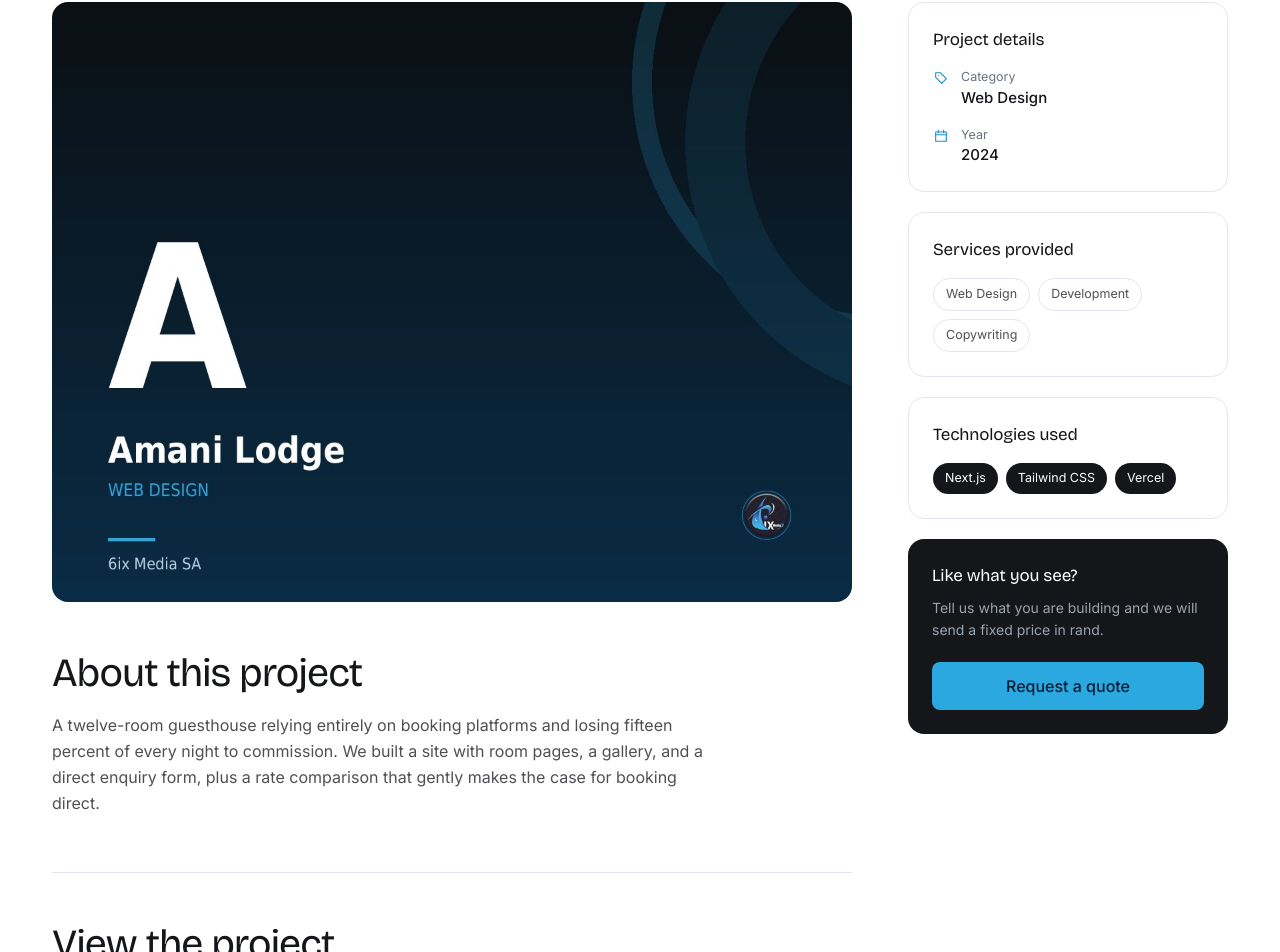
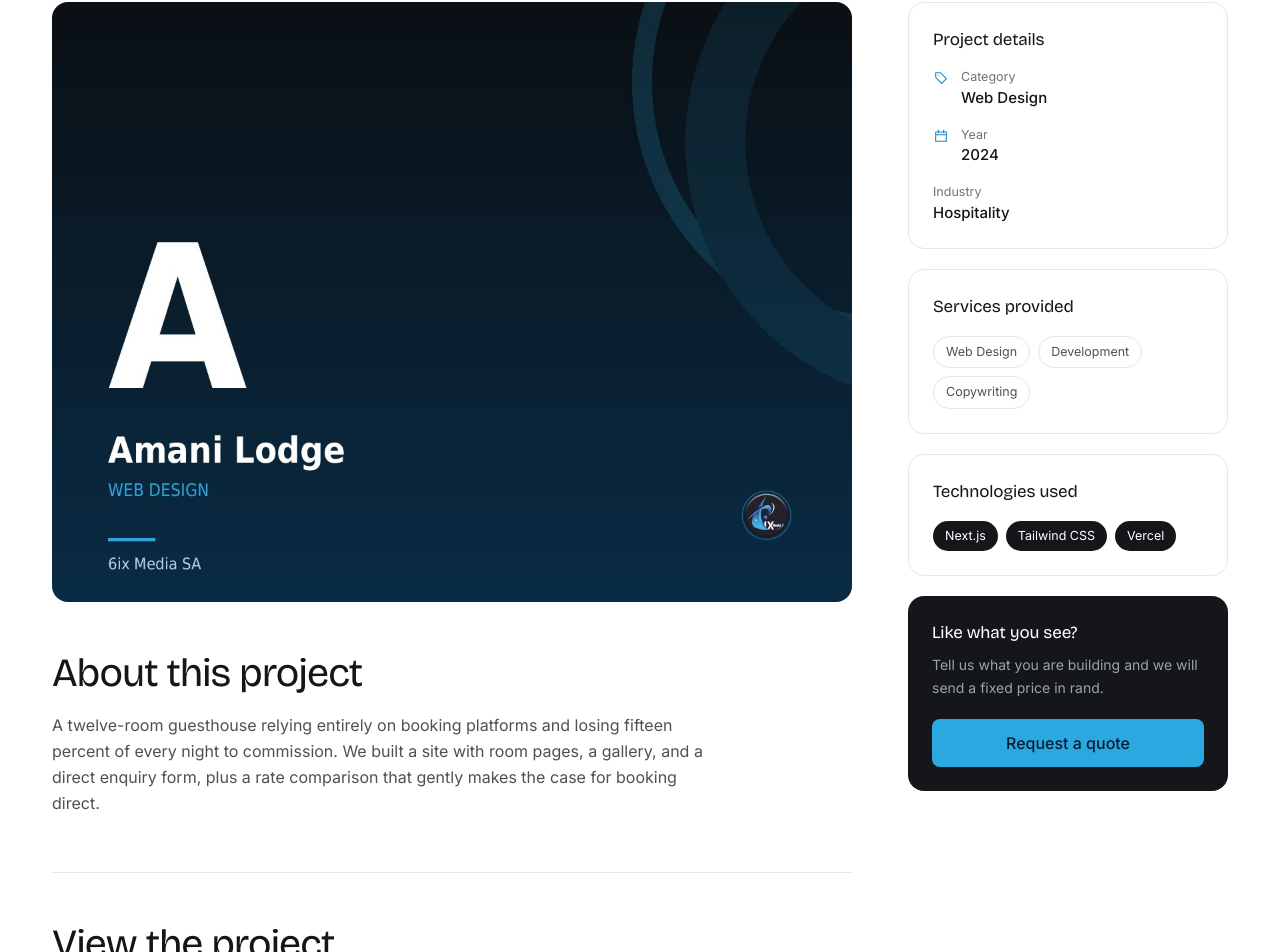
Before and after one commit to 6ixmediasa/6ixmediasa, a Next.js app: page /our-work/amani-lodge in a window 1280 px wide. Shown: the part 591-1543 px from the top of the page. Built offline with nearby package versions, Linux system fonts and the light colour scheme.

Commit message:
Make project pages fully CMS managed

```diff
--- a/app/our-work/[slug]/page.tsx
+++ b/app/our-work/[slug]/page.tsx
@@ -3,7 +3,7 @@
 import Link from "next/link";
 import { notFound } from "next/navigation";
 import Icon from "@/components/Icon";
-import { projects, getProject, relatedProjects } from "@/lib/projects";
+import { projects, getProject, relatedProjects } from "@/lib/content";
 import { projectDocs } from "@/lib/projectdocs";
 import DocViewer from "@/components/DocViewer";
 
@@ -18,10 +18,10 @@
   const p = getProject(slug);
   if (!p) return {};
   return {
-    title: `${p.name} — ${p.category} | 6ixMedia SA`,
-    description: `${p.tagline}. ${p.category} project delivered by 6ixMedia SA.`,
+    title: p.seoTitle || `${p.name} — ${p.category} | 6ixMedia SA`,
+    description: p.seoDescription || `${p.tagline}. ${p.category} project delivered by 6ixMedia SA.`,
     alternates: { canonical: `/our-work/${p.slug}` },
-    openGraph: { title: `${p.name} | 6ixMedia SA`, description: p.tagline, type: "article" },
+    openGraph: { title: p.seoTitle || `${p.name} | 6ixMedia SA`, description: p.seoDescription || p.tagline, type: "article" },
   };
 }
 
@@ -31,232 +31,45 @@
   if (!p) notFound();
 
   const related = relatedProjects(p);
-  const docs = projectDocs(slug);
+  const docs = p.docs && p.docs.length ? p.docs : projectDocs(slug);
 
   const schema = {
     "@context": "https://schema.org",
     "@graph": [
-      {
-        "@type": "CreativeWork",
-        name: p.name,
-        description: p.about,
-        dateCreated: p.year,
-        creator: { "@id": "https://6ixmediasa.com/#org" },
-        genre: p.category,
-      },
-      {
-        "@type": "BreadcrumbList",
-        itemListElement: [
-          { "@type": "ListItem", position: 1, name: "Home", item: "https://6ixmediasa.com/" },
-          { "@type": "ListItem", position: 2, name: "Our work", item: "https://6ixmediasa.com/our-work" },
-          { "@type": "ListItem", position: 3, name: p.name, item: `https://6ixmediasa.com/our-work/${p.slug}` },
-        ],
-      },
+      { "@type": "CreativeWork", name: p.name, description: p.about, dateCreated: p.year, creator: { "@id": "https://6ixmediasa.com/#org" }, genre: p.category },
+      { "@type": "BreadcrumbList", itemListElement: [
+        { "@type": "ListItem", position: 1, name: "Home", item: "https://6ixmediasa.com/" },
+        { "@type": "ListItem", position: 2, name: "Our work", item: "https://6ixmediasa.com/our-work" },
+        { "@type": "ListItem", position: 3, name: p.name, item: `https://6ixmediasa.com/our-work/${p.slug}` },
+      ]},
     ],
   };
 
   return (
     <>
       <script type="application/ld+json" dangerouslySetInnerHTML={{ __html: JSON.stringify(schema) }} />
-
       <section className="on-dark relative overflow-hidden bg-ink">
-        <div className="arc" aria-hidden="true">
-          <svg viewBox="0 0 1200 600" preserveAspectRatio="xMidYMid slice" className="absolute -right-24 -top-32 h-[150%] w-auto opacity-[0.16]">
-            <path d="M600 640C600 340 780 80 1080 -20" fill="none" stroke="#2BA8E0" strokeWidth="34" strokeLinecap="round" opacity="0.5" />
-            <path d="M680 660C680 360 860 100 1160 0" fill="none" stroke="#0E5A9B" strokeWidth="90" strokeLinecap="round" opacity="0.55" />
-          </svg>
-        </div>
-
+        <div className="arc" aria-hidden="true"><svg viewBox="0 0 1200 600" preserveAspectRatio="xMidYMid slice" className="absolute -right-24 -top-32 h-[150%] w-auto opacity-[0.16]"><path d="M600 640C600 340 780 80 1080 -20" fill="none" stroke="#2BA8E0" strokeWidth="34" strokeLinecap="round" opacity="0.5" /><path d="M680 660C680 360 860 100 1160 0" fill="none" stroke="#0E5A9B" strokeWidth="90" strokeLinecap="round" opacity="0.55" /></svg></div>
         <div className="shell relative py-16 lg:py-24">
-          <nav aria-label="Breadcrumb" className="mb-6">
-            <ol className="flex flex-wrap items-center gap-2 font-mono text-[11px] uppercase tracking-[0.14em] text-ink-mute">
-              <li>
-                <Link href="/" className="transition hover:text-azure-400">
-                  Home
-                </Link>
-              </li>
-              <li aria-hidden="true">/</li>
-              <li>
-                <Link href="/our-work" className="transition hover:text-azure-400">
-                  Our work
-                </Link>
-              </li>
-              <li aria-hidden="true">/</li>
-              <li className="text-azure-400">{p.category}</li>
-            </ol>
-          </nav>
-
+          <nav aria-label="Breadcrumb" className="mb-6"><ol className="flex flex-wrap items-center gap-2 font-mono text-[11px] uppercase tracking-[0.14em] text-ink-mute"><li><Link href="/" className="transition hover:text-azure-400">Home</Link></li><li aria-hidden="true">/</li><li><Link href="/our-work" className="transition hover:text-azure-400">Our work</Link></li><li aria-hidden="true">/</li><li className="text-azure-400">{p.category}</li></ol></nav>
           <p className="eyebrow-dark">{p.category}</p>
-          <h1 className="mt-4 max-w-4xl font-display text-[34px] font-medium leading-[1.08] tracking-[-0.03em] text-white sm:text-[46px] lg:text-[54px]">
-            {p.name}
-          </h1>
+          <h1 className="mt-4 max-w-4xl font-display text-[34px] font-medium leading-[1.08] tracking-[-0.03em] text-white sm:text-[46px] lg:text-[54px]">{p.name}</h1>
           <p className="mt-6 max-w-2xl text-[17px] leading-relaxed text-ink-dim">{p.tagline}</p>
-
-          <div className="mt-9 flex flex-wrap items-center gap-3">
-            <Link href="/quote" className="btn-primary">
-              Request a quote
-              <Icon name="arrow" className="h-4 w-4" />
-            </Link>
-            {docs.length > 0 && (
-              <a href="#project-document" className="btn-ghost-dark">
-                <Icon name="file" className="h-4 w-4" />
-                View project
-              </a>
-            )}
-            <Link href="/our-work" className="btn-ghost-dark">
-              <Icon name="arrow" className="h-4 w-4 rotate-180" />
-              Back to portfolio
-            </Link>
-            <p className="ml-1 font-mono text-[13px] text-azure-400">
-              {p.year}
-              <span className="ml-2 text-ink-mute">{p.services.join(" · ")}</span>
-            </p>
-          </div>
+          <div className="mt-9 flex flex-wrap items-center gap-3"><Link href="/quote" className="btn-primary">Request a quote<Icon name="arrow" className="h-4 w-4" /></Link>{docs.length>0&&<a href="#project-document" className="btn-ghost-dark"><Icon name="file" className="h-4 w-4" />View project</a>}<Link href="/our-work" className="btn-ghost-dark"><Icon name="arrow" className="h-4 w-4 rotate-180" />Back to portfolio</Link><p className="ml-1 font-mono text-[13px] text-azure-400">{p.year}<span className="ml-2 text-ink-mute">{p.services.join(" · ")}</span></p></div>
         </div>
       </section>
-
-      <section className="shell py-12 lg:py-16">
-        <div className="grid gap-10 lg:grid-cols-[minmax(0,1fr)_320px] lg:gap-14">
-          <div>
-            <div className="relative flex aspect-[4/3] items-center justify-center overflow-hidden rounded-2xl bg-gradient-to-br from-paper to-paper-edge/60">
-              {p.cover ? (
-                <Image
-                  src={p.cover}
-                  alt={`${p.name} — ${p.tagline}`}
-                  fill
-                  priority
-                  sizes="(max-width: 1024px) 100vw, 66vw"
-                  className="object-cover"
-                />
-              ) : (
-                <span className="font-display text-[110px] font-medium tracking-[-0.04em] text-ink/10">
-                  {p.name.charAt(0)}
-                </span>
-              )}
-            </div>
-
-            <h2 className="h-section mt-12">About this project</h2>
-            <p className="mt-4 max-w-2xl text-[16px] leading-relaxed text-ink/75">{p.about}</p>
-
-            {p.shots && p.shots.length > 0 && (
-              <div className="mt-10 grid gap-4 sm:grid-cols-2">
-                {p.shots.map((src, i) => (
-                  <div
-                    key={src}
-                    className="relative aspect-[4/3] overflow-hidden rounded-xl bg-paper"
-                  >
-                    <Image
-                      src={src}
-                      alt={`${p.name} screenshot ${i + 1}`}
-                      fill
-                      sizes="(max-width: 640px) 100vw, 33vw"
-                      className="object-cover"
-                    />
-                  </div>
-                ))}
-              </div>
-            )}
-
-            {docs.length > 0 && (
-              <div id="project-document" className="mt-14 border-t border-paper-edge pt-12">
-                <h2 className="h-section">View the project</h2>
-                <p className="mt-4 max-w-2xl text-[16px] leading-relaxed text-ink/75">
-                  The full presentation for {p.name} — read it here, or download a copy.
-                </p>
-                <div className="mt-6">
-                  <DocViewer docs={docs} />
-                </div>
-              </div>
-            )}
-          </div>
-
-          <aside className="space-y-5 lg:sticky lg:top-24 lg:self-start">
-            <div className="card">
-              <h2 className="font-display text-[17px] tracking-[-0.01em]">Project details</h2>
-              <dl className="mt-4 space-y-4">
-                <div className="flex gap-3">
-                  <Icon name="tag" className="mt-0.5 h-4 w-4 shrink-0 text-azure-500" />
-                  <div>
-                    <dt className="text-[12.5px] text-ink-mute">Category</dt>
-                    <dd className="text-[15px] font-medium">{p.category}</dd>
-                  </div>
-                </div>
-                <div className="flex gap-3">
-                  <Icon name="calendar" className="mt-0.5 h-4 w-4 shrink-0 text-azure-500" />
-                  <div>
-                    <dt className="text-[12.5px] text-ink-mute">Year</dt>
-                    <dd className="text-[15px] font-medium">{p.year}</dd>
-                  </div>
-                </div>
-              </dl>
-            </div>
-
-            <div className="card">
-              <h2 className="font-display text-[17px] tracking-[-0.01em]">Services provided</h2>
-              <div className="mt-4 flex flex-wrap gap-2">
-                {p.services.map((s) => (
-                  <span key={s} className="rounded-full border border-paper-edge px-3 py-1.5 text-[12.5px] text-ink/75">
-                    {s}
-                  </span>
-                ))}
-              </div>
-            </div>
-
-            <div className="card">
-              <h2 className="font-display text-[17px] tracking-[-0.01em]">Technologies used</h2>
-              <div className="mt-4 flex flex-wrap gap-2">
-                {p.tech.map((t) => (
-                  <span key={t} className="rounded-full bg-ink px-3 py-1.5 text-[12.5px] text-white">
-                    {t}
-                  </span>
-                ))}
-              </div>
-            </div>
-
-            <div className="rounded-2xl bg-ink p-6">
-              <h2 className="font-display text-[17px] tracking-[-0.01em] text-white">Like what you see?</h2>
-              <p className="mt-2 text-[14px] leading-relaxed text-ink-dim">
-                Tell us what you are building and we will send a fixed price in rand.
-              </p>
-              <Link href="/quote" className="btn-primary mt-5 w-full">
-                Request a quote
-              </Link>
-            </div>
-          </aside>
-        </div>
-
-        {related.length > 0 && (
-          <div className="mt-16 border-t border-paper-edge pt-12">
-            <h2 className="h-section">More {p.category.toLowerCase()} work</h2>
-            <div className="mt-6 grid gap-5 sm:grid-cols-3">
-              {related.map((r) => (
-                <Link
-                  key={r.slug}
-                  href={`/our-work/${r.slug}`}
-                  className="group rounded-2xl border border-paper-edge bg-white p-5 transition hover:-translate-y-1 hover:border-azure-400"
-                >
-                  <div className="relative flex aspect-[3/2] items-center justify-center overflow-hidden rounded-xl bg-gradient-to-br from-paper to-paper-edge/60">
-                    {r.cover ? (
-                      <Image
-                        src={r.cover}
-                        alt={r.name}
-                        fill
-                        sizes="33vw"
-                        className="object-cover"
-                      />
-                    ) : (
-                      <span className="font-display text-[38px] text-ink/15 transition group-hover:text-azure-400/40">
-                        {r.name.charAt(0)}
-                      </span>
-                    )}
-                  </div>
-                  <p className="mt-3 text-[15px] font-medium">{r.name}</p>
-                  <p className="mt-0.5 text-[12.5px] text-ink-mute">{r.tagline}</p>
-                </Link>
-              ))}
-            </div>
-          </div>
-        )}
+      <section className="shell py-12 lg:py-16"><div className="grid gap-10 lg:grid-cols-[minmax(0,1fr)_320px] lg:gap-14"><div>
+        <div className="relative flex aspect-[4/3] items-center justify-center overflow-hidden rounded-2xl bg-gradient-to-br from-paper to-paper-edge/60">{p.cover?<Image src={p.cover} alt={`${p.name} — ${p.tagline}`} fill priority sizes="(max-width: 1024px) 100vw, 66vw" className="object-cover"/>:<span className="font-display text-[110px] font-medium tracking-[-0.04em] text-ink/10">{p.name.charAt(0)}</span>}</div>
+        <h2 className="h-section mt-12">About this project</h2><p className="mt-4 max-w-2xl text-[16px] leading-relaxed text-ink/75">{p.about}</p>
+        {p.shots&&p.shots.length>0&&<div className="mt-10 grid gap-4 sm:grid-cols-2">{p.shots.map((src,i)=><div key={src} className="relative aspect-[4/3] overflow-hidden rounded-xl bg-paper"><Image src={src} alt={`${p.name} screenshot ${i+1}`} fill sizes="(max-width: 640px) 100vw, 33vw" className="object-cover"/></div>)}</div>}
+        {docs.length>0&&<div id="project-document" className="mt-14 border-t border-paper-edge pt-12"><h2 className="h-section">View the project</h2><p className="mt-4 max-w-2xl text-[16px] leading-relaxed text-ink/75">The documents for {p.name} — preview them here, open them in a new tab, or download a copy.</p><div className="mt-6"><DocViewer docs={docs}/></div></div>}
+      </div><aside className="space-y-5 lg:sticky lg:top-24 lg:self-start">
+        <div className="card"><h2 className="font-display text-[17px] tracking-[-0.01em]">Project details</h2><dl className="mt-4 space-y-4"><div className="flex gap-3"><Icon name="tag" className="mt-0.5 h-4 w-4 shrink-0 text-azure-500"/><div><dt className="text-[12.5px] text-ink-mute">Category</dt><dd className="text-[15px] font-medium">{p.category}</dd></div></div><div className="flex gap-3"><Icon name="calendar" className="mt-0.5 h-4 w-4 shrink-0 text-azure-500"/><div><dt className="text-[12.5px] text-ink-mute">Year</dt><dd className="text-[15px] font-medium">{p.year}</dd></div></div>{p.industry&&<div><dt className="text-[12.5px] text-ink-mute">Industry</dt><dd className="text-[15px] font-medium">{p.industry}</dd></div>}</dl></div>
+        <div className="card"><h2 className="font-display text-[17px] tracking-[-0.01em]">Services provided</h2><div className="mt-4 flex flex-wrap gap-2">{p.services.map((s)=><span key={s} className="rounded-full border border-paper-edge px-3 py-1.5 text-[12.5px] text-ink/75">{s}</span>)}</div></div>
+        <div className="card"><h2 className="font-display text-[17px] tracking-[-0.01em]">Technologies used</h2><div className="mt-4 flex flex-wrap gap-2">{p.tech.map((t)=><span key={t} className="rounded-full bg-ink px-3 py-1.5 text-[12.5px] text-white">{t}</span>)}</div></div>
+        <div className="rounded-2xl bg-ink p-6"><h2 className="font-display text-[17px] tracking-[-0.01em] text-white">Like what you see?</h2><p className="mt-2 text-[14px] leading-relaxed text-ink-dim">Tell us what you are building and we will send a fixed price in rand.</p><Link href="/quote" className="btn-primary mt-5 w-full">Request a quote</Link></div>
+      </aside></div>
+      {related.length>0&&<div className="mt-16 border-t border-paper-edge pt-12"><h2 className="h-section">More {p.category.toLowerCase()} work</h2><div className="mt-6 grid gap-5 sm:grid-cols-3">{related.map((r)=><Link key={r.slug} href={`/our-work/${r.slug}`} className="group rounded-2xl border border-paper-edge bg-white p-5 transition hover:-translate-y-1 hover:border-azure-400"><div className="relative flex aspect-[3/2] items-center justify-center overflow-hidden rounded-xl bg-gradient-to-br from-paper to-paper-edge/60">{r.cover?<Image src={r.cover} alt={r.name} fill sizes="33vw" className="object-cover"/>:<span className="font-display text-[38px] text-ink/15 transition group-hover:text-azure-400/40">{r.name.charAt(0)}</span>}</div><p className="mt-3 text-[15px] font-medium">{r.name}</p><p className="mt-0.5 text-[12.5px] text-ink-mute">{r.tagline}</p></Link>)}</div></div>}
       </section>
     </>
   );
```
